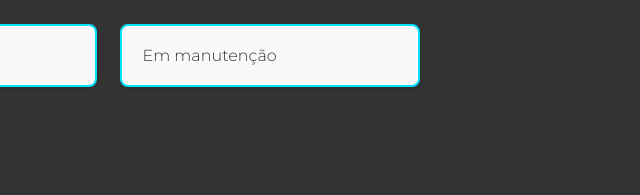
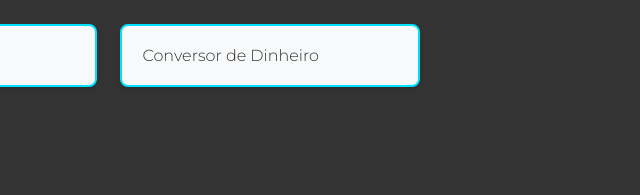
Before and after one commit to Chrisfer132/Portfolio-Pessoal, a plain HTML site: page index.html in a window 1280 px wide. Shown: the part 800-995 px from the top of the page, 263-903 px from the left. Drawn offline with Linux system fonts and the light colour scheme.

Commit message:
Update index.html
Adicionado mais um projeto

```diff
--- a/index.html
+++ b/index.html
@@ -60,7 +60,7 @@
                 <h2>🚀 Projetos</h2>
                 <ul>
                     <li><a href="https://chrisfer132.github.io/verificador_de_idade/" target="_blank">Verificador de Idade</a></li>
-                    <li><a href="link_do_seu_projeto_2" target="_blank">Em manutenção</a></li>
+                    <li><a href="https://chrisfer132.github.io/DevConverter/" target="_blank">Conversor de Dinheiro</a></li>
                     <!-- Adicione mais projetos conforme necessário -->
                 </ul>
             </aside>
```
